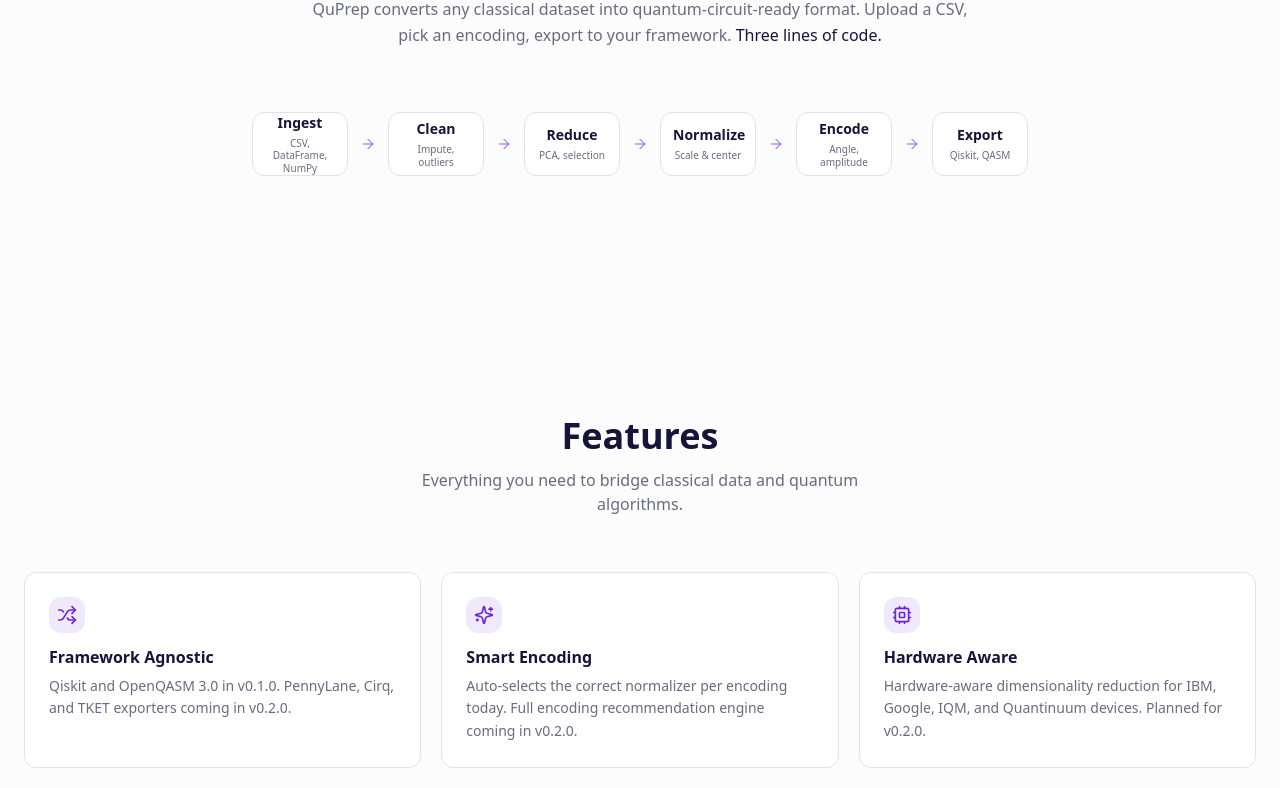
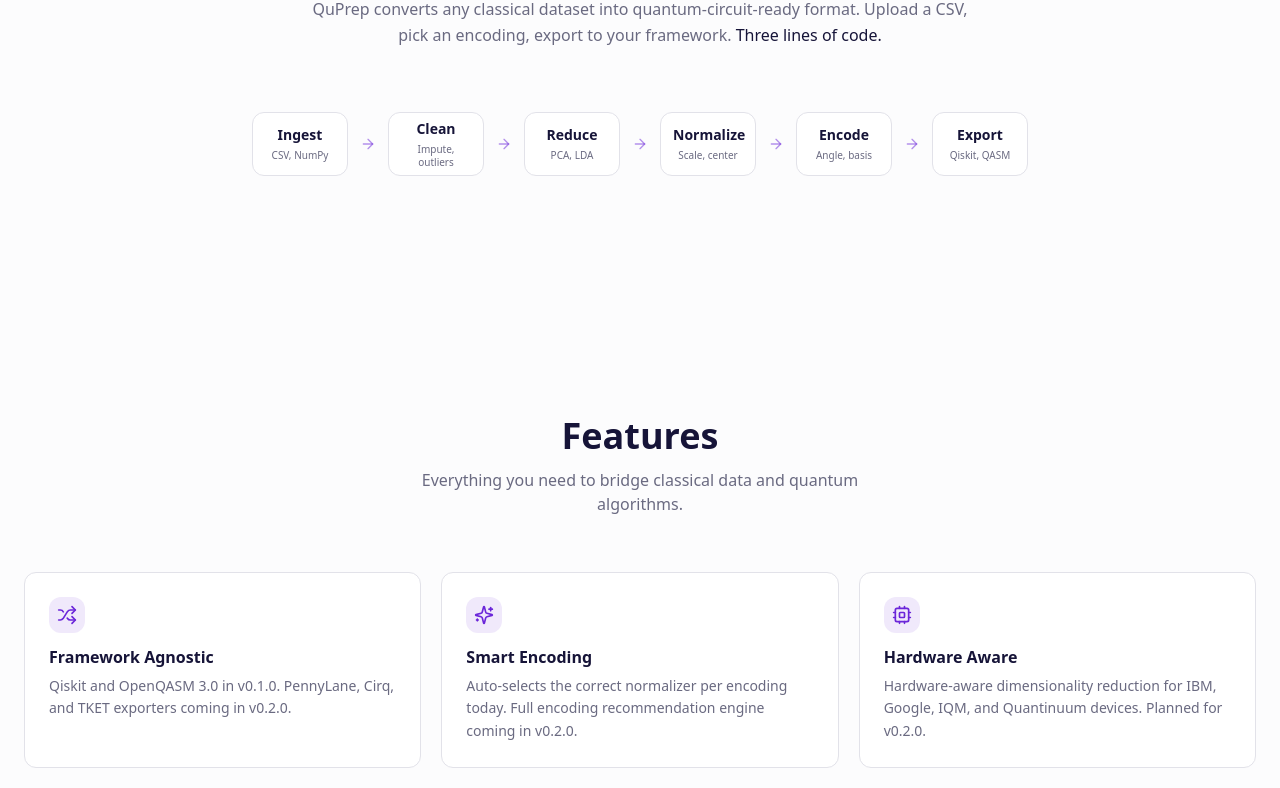
Before and after one commit to quprep/quprep.org, a React (Vite) app: page / in a window 1280 px wide. Shown: the part 1000-1788 px from the top of the page. Built offline with nearby package versions, Linux system fonts and the light colour scheme; the HTML template or start-up script is replaced by a standard one.

Commit message:
fix: shorten pipeline step labels and footer

```diff
--- a/src/components/FooterSection.tsx
+++ b/src/components/FooterSection.tsx
@@ -38,7 +38,7 @@ const FooterSection = () => {
 
         <div className="mt-8 pt-6 border-t border-border text-center">
           <p className="text-xs text-muted-foreground">
-            Made with ♥ for the quantum community. Apache 2.0.
+            Made with ♥ for the quantum community.
           </p>
         </div>
       </div>
--- a/src/components/WhatIsSection.tsx
+++ b/src/components/WhatIsSection.tsx
@@ -2,11 +2,11 @@ import { motion } from "framer-motion";
 import { ArrowRight } from "lucide-react";
 
 const pipelineSteps = [
-  { label: "Ingest", description: "CSV, DataFrame, NumPy" },
+  { label: "Ingest", description: "CSV, NumPy" },
   { label: "Clean", description: "Impute, outliers" },
-  { label: "Reduce", description: "PCA, selection" },
-  { label: "Normalize", description: "Scale & center" },
-  { label: "Encode", description: "Angle, amplitude" },
+  { label: "Reduce", description: "PCA, LDA" },
+  { label: "Normalize", description: "Scale, center" },
+  { label: "Encode", description: "Angle, basis" },
   { label: "Export", description: "Qiskit, QASM" },
 ];
 
```
